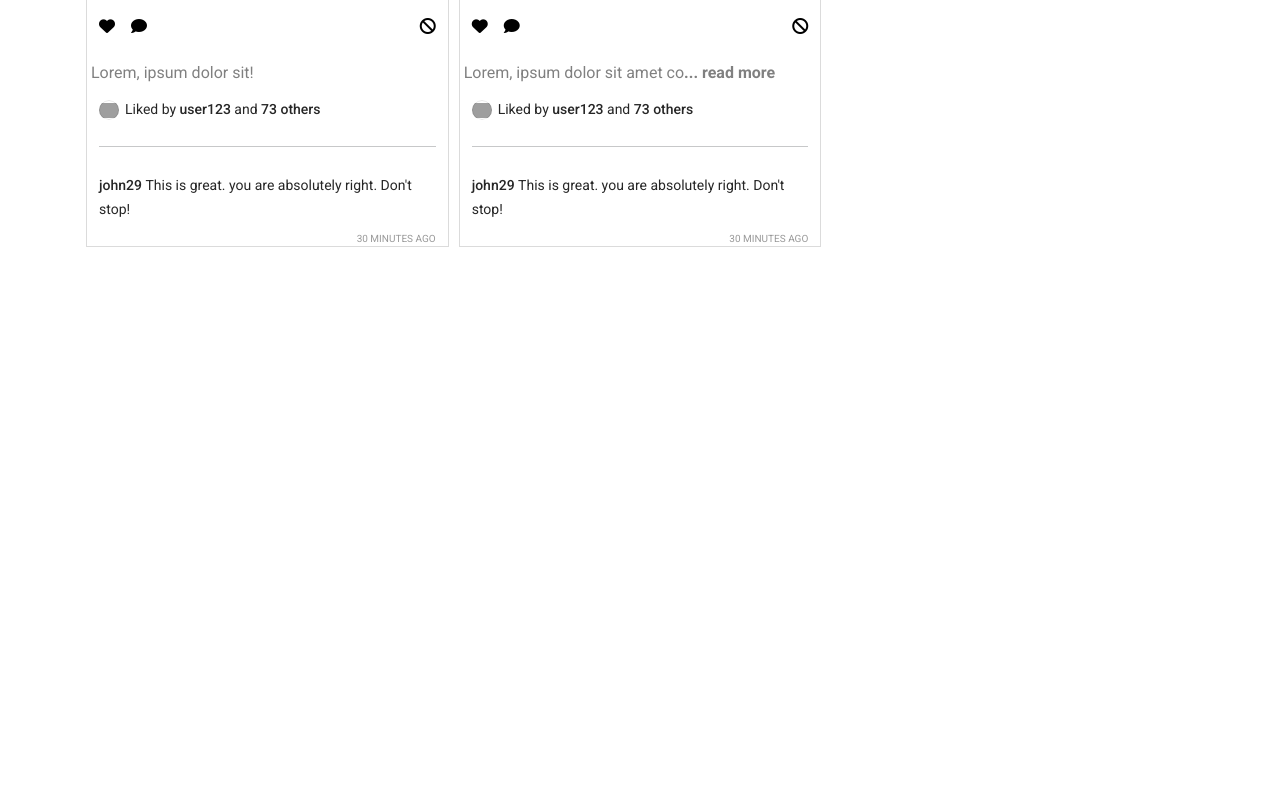
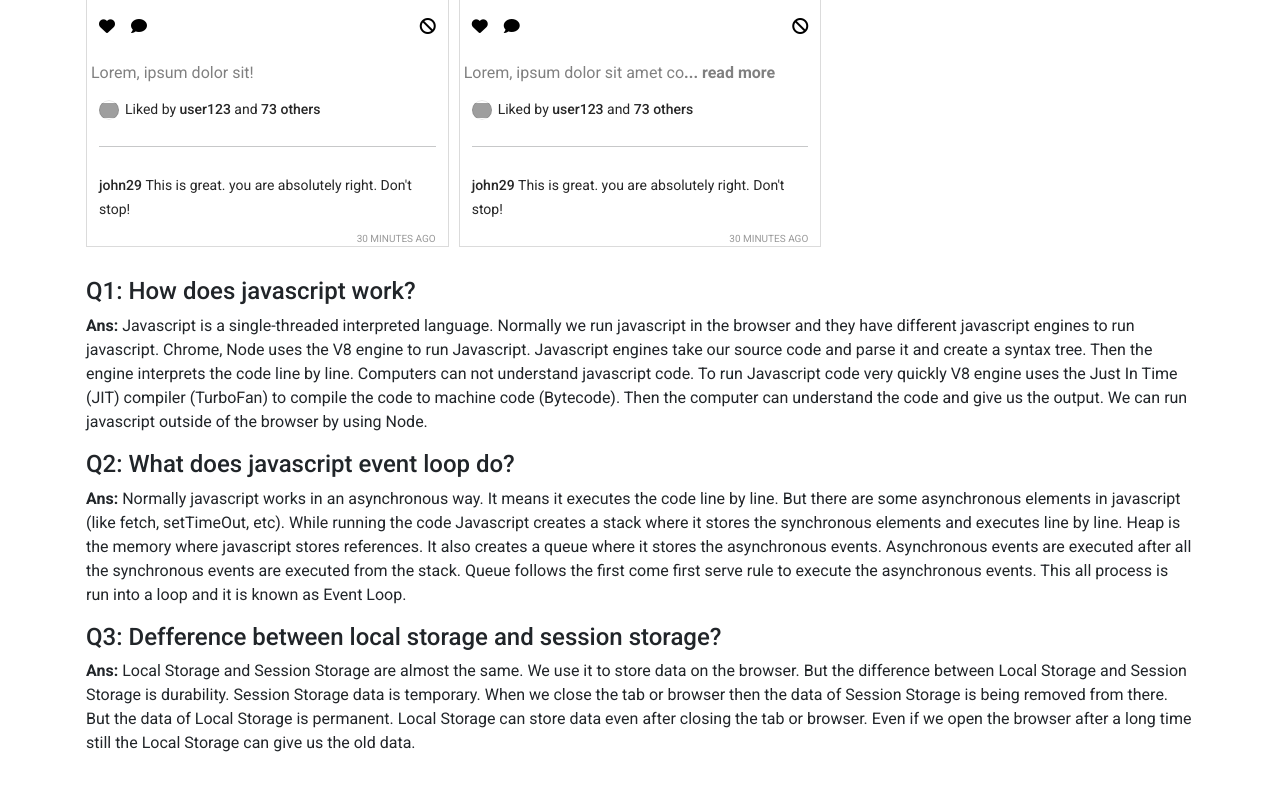
Before and after one commit to technayan/insta-shohor, a plain HTML site: page index.html in a window 1280 px wide. Shown: the part 1285-2072 px from the top of the page. Before the commit the page ends 1548 px from the top, so only its background shows below. Drawn offline with nearby package versions, Linux system fonts and the light colour scheme; grey boxes are pictures that could not be loaded.

Commit message:
Added the questions answers

```diff
--- a/css/style.css
+++ b/css/style.css
@@ -245,6 +245,10 @@ img {
   display: none;
 }
 
+.questions {
+  margin-top: 30px;
+}
+
 @media only screen and (max-width: 992px) {
   #posts {
     grid-template-columns: repeat(2, 1fr);
--- a/index.html
+++ b/index.html
@@ -80,6 +80,16 @@
                 <h1>Reported posts</h1>
                 <div id="reported-posts-container"></div>
             </div>
+
+            <!-- Questions and Answers -->
+            <section class="questions">
+                <h4>Q1: How does javascript work?</h4>
+                <p><strong>Ans: </strong>Javascript is a single-threaded interpreted language. Normally we run javascript in the browser and they have different javascript engines to run javascript. Chrome, Node uses the V8 engine to run Javascript. Javascript engines take our source code and parse it and create a syntax tree. Then the engine interprets the code line by line. Computers can not understand javascript code. To run Javascript code very quickly V8 engine uses the Just In Time (JIT) compiler (TurboFan) to compile the code to machine code (Bytecode). Then the computer can understand the code and give us the output. We can run javascript outside of the browser by using Node.</p>
+                <h4>Q2: What does javascript event loop do?</h4>
+                <p><strong>Ans: </strong>Normally javascript works in an asynchronous way. It means it executes the code line by line. But there are some asynchronous elements in javascript (like fetch, setTimeOut, etc). While running the code Javascript creates a stack where it stores the synchronous elements and executes line by line. Heap is the memory where javascript stores references. It also creates a queue where it stores the asynchronous events. Asynchronous events are executed after all the synchronous events are executed from the stack. Queue follows the first come first serve rule to execute the asynchronous events. This all process is run into a loop and it is known as Event Loop. </p>
+                <h4>Q3: Defference between local storage and session storage?</h4>
+                <p><strong>Ans: </strong>Local Storage and Session Storage are almost the same. We use it to store data on the browser. But the difference between Local Storage and Session Storage is durability. Session Storage data is temporary. When we close the tab or browser then the data of Session Storage is being removed from there. But the data of Local Storage is permanent. Local Storage can store data even after closing the tab or browser. Even if we open the browser after a long time still the Local Storage can give us the old data.</p>
+            </section>
         </main>
         <footer></footer>
 
```
